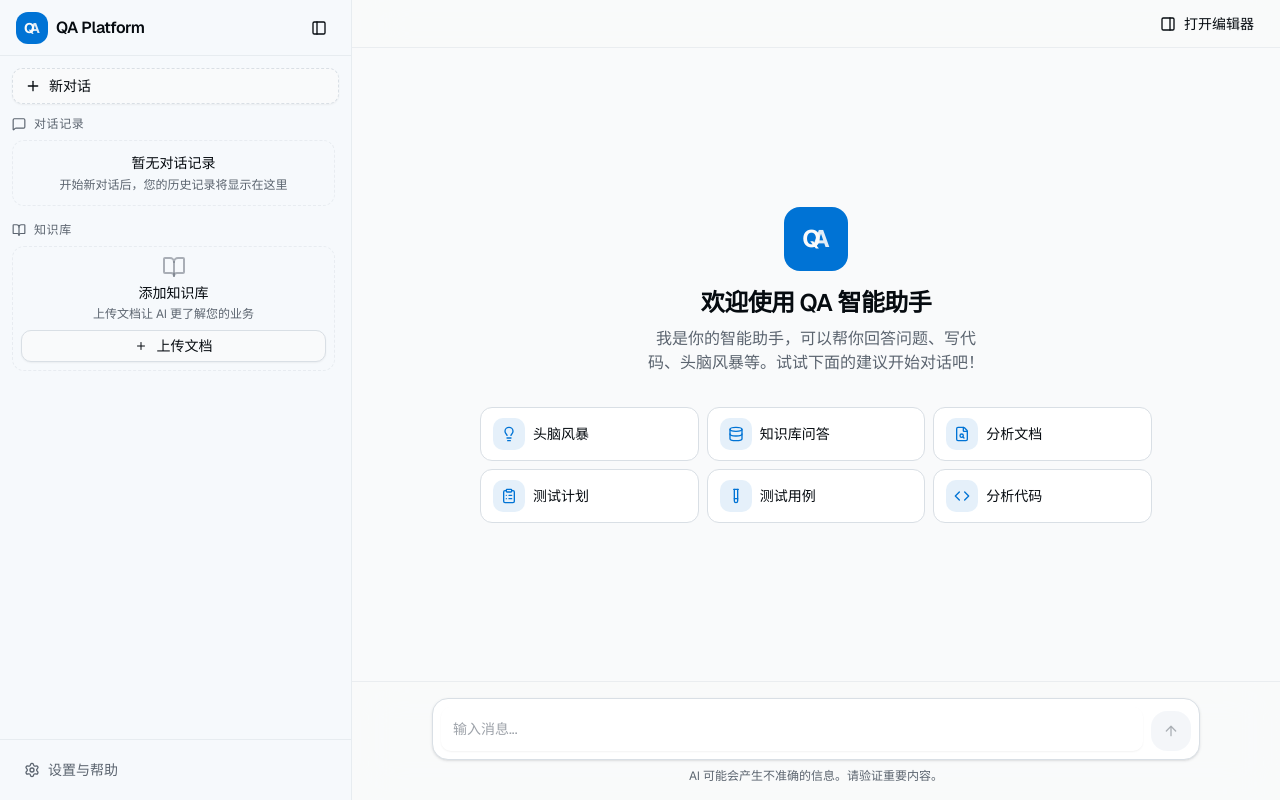
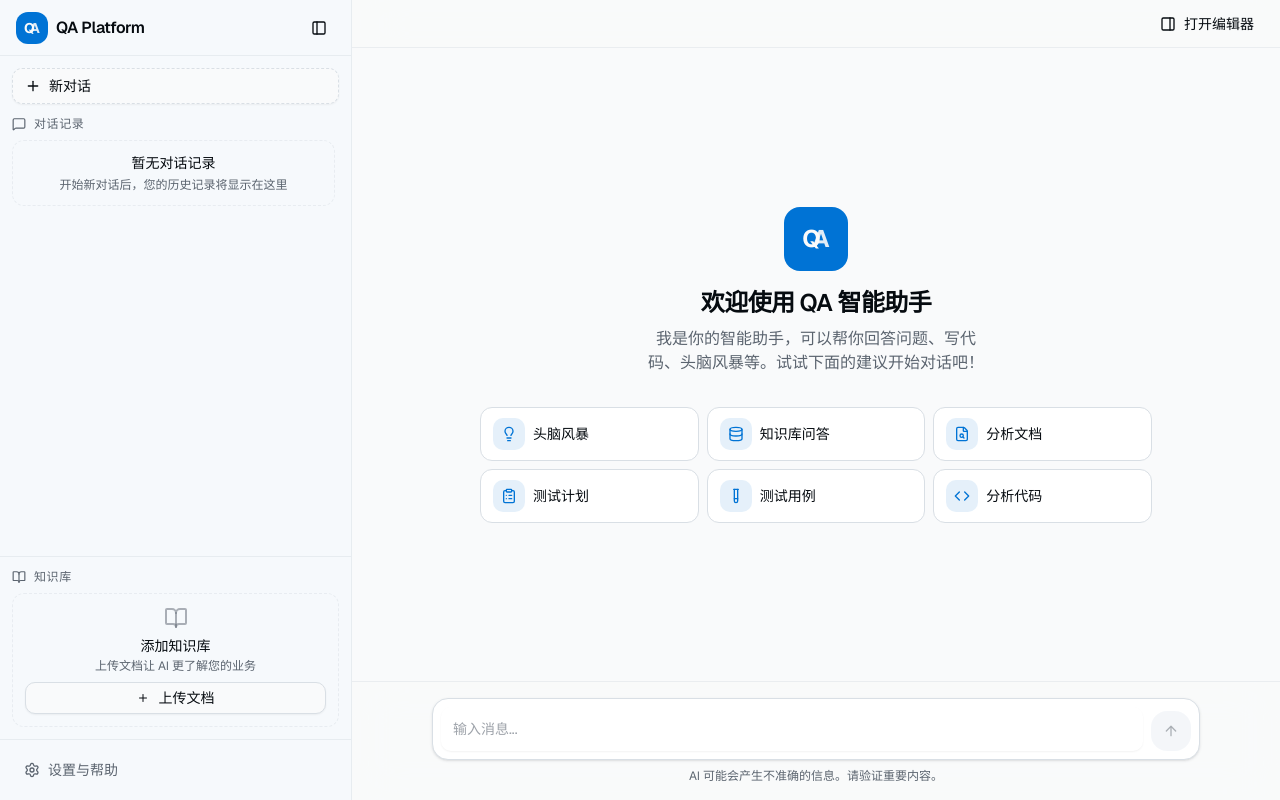
Before and after one commit to demonass/qa-platform, a Next.js app in the folder frontend/: page / in a window 1280 px wide. Built offline with nearby package versions, Linux system fonts and the light colour scheme.

Commit message:
fix: move knowledge base section outside scroll area to prevent content truncation

```diff
--- a/frontend/components/chat-sidebar.tsx
+++ b/frontend/components/chat-sidebar.tsx
@@ -267,17 +267,19 @@ export function ChatSidebar({
               </div>
             )}
           </div>
+        </div>
+      </ScrollArea>
 
-          {/* Knowledge Base Section */}
-          <div>
-            <div className="mb-2 flex items-center gap-2 text-xs font-medium uppercase tracking-wider text-muted-foreground">
+      {/* Knowledge Base Section - moved outside scroll area */}
+      <div className="border-t border-border/50 p-3">
+        <div className="flex items-center gap-2 text-xs font-medium uppercase tracking-wider text-muted-foreground">
           <BookOpen className="size-3.5" />
           知识库
         </div>
-            <div className="rounded-lg border border-dashed border-border/50 p-2 text-center">
+        <div className="mt-2 rounded-lg border border-dashed border-border/50 p-3 text-center">
           <BookOpen className="mx-auto size-6 text-muted-foreground/50" />
-              <p className="mt-1 text-sm font-medium text-foreground">添加知识库</p>
-              <p className="mt-1 text-xs text-muted-foreground line-clamp-2 leading-tight">
+          <p className="mt-1.5 text-sm font-medium text-foreground">添加知识库</p>
+          <p className="mt-0.5 text-xs text-muted-foreground">
             上传文档让 AI 更了解您的业务
           </p>
           <Button variant="outline" size="sm" className="mt-2 w-full">
@@ -286,8 +288,6 @@ export function ChatSidebar({
           </Button>
         </div>
       </div>
-        </div>
-      </ScrollArea>
 
       {/* Footer */}
       <div className="border-t border-border/50 p-3">
```
Lines whose indentation alone changed are shown as unchanged.
